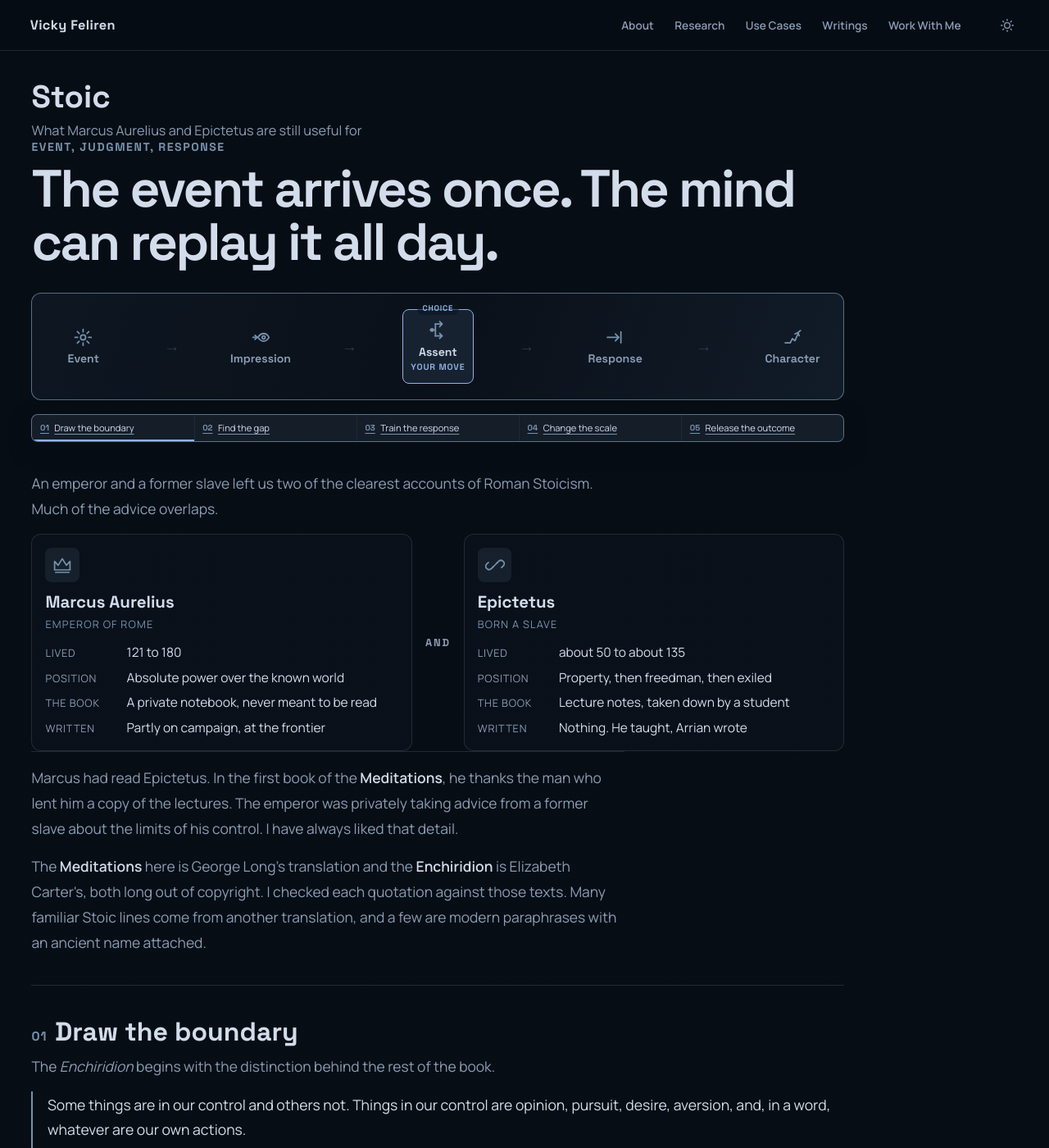
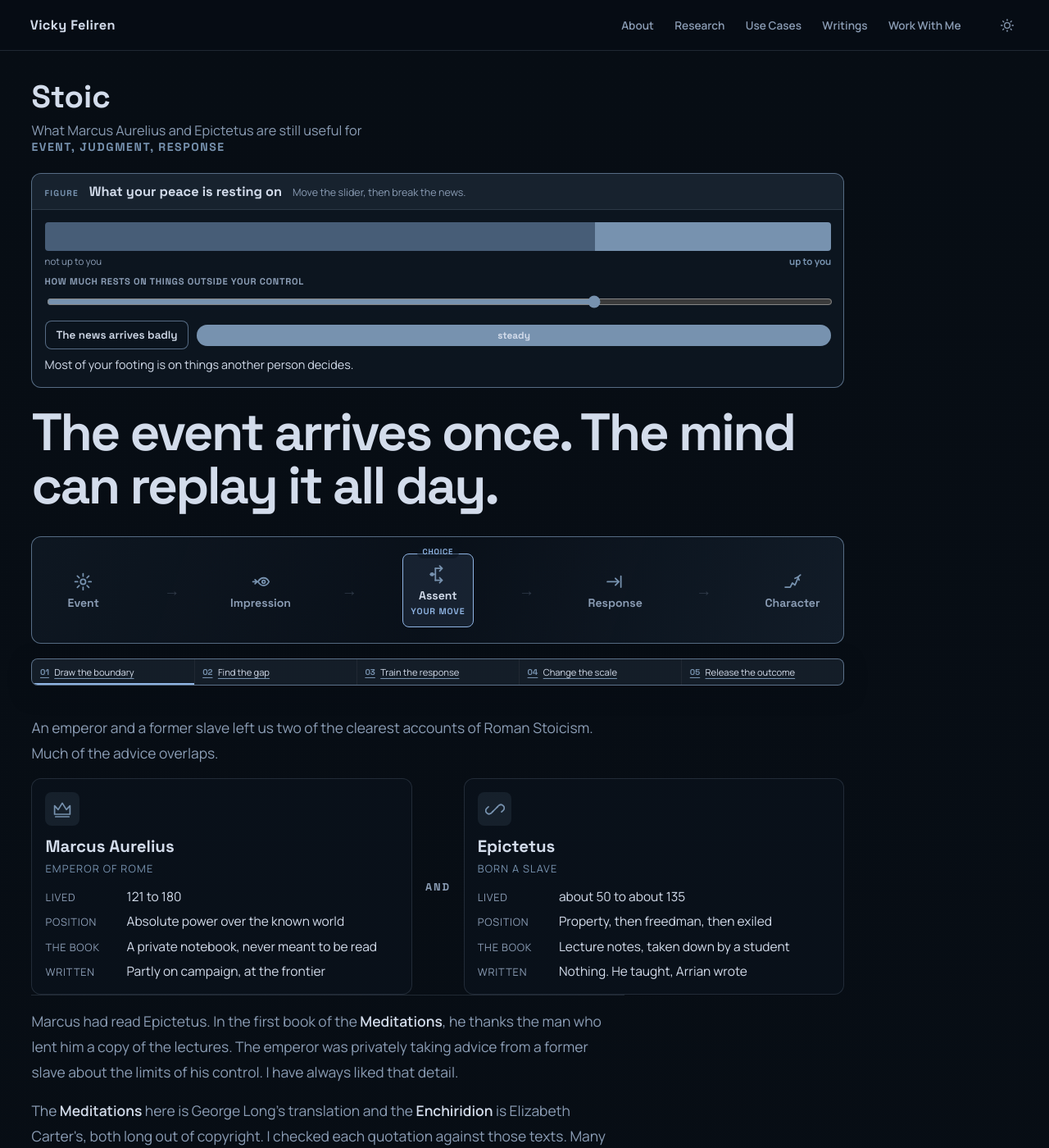
Before and after one commit to Feliren88/feliren88.github.io, a Jekyll site: the page built from _pages/stoic.md, in a window 1280 px wide and 1400 px high. Shown: the whole window at 82% size. Built offline with Jekyll 4.4.1, drawn with Linux system fonts in a browser that asks for light colours.

Commit message:
Add a working figure to the Stoic dichotomy section
The opening section states the split between what is up to you and what is not,
and had no way to try it. A slider now sets how much of your footing rests on
things another person decides, and a button lets the news arrive badly. What is
left standing is exactly the share that was yours to begin with.

Only this section needed one. An audit of the five interactive pages found nine
sections without a working figure; five were on the success and failure page
and are already done, and the rest were covered in the meantime by widgets
already in the working tree, so this is the last of them.

Numbers here are a demonstration, not a measurement.

Checked: all seven element ids resolve exactly once, the quote verifier passes,
and no existing copy is removed.

```diff
--- a/_pages/stoic.md
+++ b/_pages/stoic.md
@@ -20,6 +20,23 @@ extra_js: /js/components/stoic.js
      ═══════════════════════════════════════════════════════ -->
 <section class="st-part st-prose" id="two">
   <p class="st-kicker">Event, judgment, response</p>
+
+  <figure class="st-fig" id="stfig-rest">
+    <figcaption><span class="n">Figure</span><b>What your peace is resting on</b><em>Move the slider, then break the news.</em></figcaption>
+    <div class="st-fig-body">
+      <div class="sy-stack" aria-hidden="true">
+        <div class="sy-bar"><i class="sy-out" id="sy-out"></i><i class="sy-in" id="sy-in"></i></div>
+        <div class="sy-key"><span class="out">not up to you</span><span class="in">up to you</span></div>
+      </div>
+      <label class="st-fig-ctl"><span>How much rests on things outside your control</span>
+        <input type="range" id="sy-share" min="0" max="100" value="70" step="5"></label>
+      <div class="st-fig-row">
+        <button class="st-fig-btn" id="sy-shock" type="button">The news arrives badly</button>
+        <div class="sy-gauge"><i id="sy-gauge-fill"></i><span id="sy-gauge-lab">steady</span></div>
+      </div>
+      <p id="sy-say" role="status"></p>
+    </div>
+  </figure>
   <p class="st-lead">The event arrives once. The mind can replay it all day.</p>
   <div class="st-story-map" aria-label="Stoic visual model from event to character">
     {% assign st_story_labels = "Event,Impression,Assent,Response,Character" | split: "," %}
--- a/css/stoic.css
+++ b/css/stoic.css
@@ -583,3 +583,29 @@ body:has(.stoic) #pointcloud-bg,body:has(.stoic) .shape-toggle-btn{display:none!
   .sv-scale .fulcrum{justify-self:center}
 }
 .st-verdict-grid{display:grid;grid-template-columns:1fr 1fr;gap:.55rem}.st-verdict-grid button{padding:.8rem;border:1px solid var(--line);border-radius:var(--radius-md);background:var(--surface);color:var(--muted);text-align:left;cursor:pointer}.st-verdict-grid button b{display:block;margin-bottom:.25rem;color:var(--text);font:700 .86rem "Space Grotesk",sans-serif}.st-verdict-grid button span{font-size:.78rem;line-height:1.5}.st-verdict-grid button.is-on{border-color:var(--accent);background:color-mix(in srgb,var(--accent) 9%,var(--surface))}.st-verdict-read{min-height:2.8rem;margin:.7rem 0 0!important;padding:.65rem;border-left:3px solid var(--accent);color:var(--muted)!important;font-size:.8rem!important}@media(max-width:560px){.st-verdict-grid{grid-template-columns:1fr}}
+
+/* ── What your peace is resting on ────────────────────────
+   The split is the doctrine, so it is movable. Shift the footing onto things
+   outside your control, then let the news go badly and read what is left. */
+.st-fig{margin:1.4rem 0;border:1px solid var(--border-ui);border-radius:var(--radius-lg);background:color-mix(in srgb,var(--accent) 4%,var(--surface));overflow:hidden}
+.st-fig figcaption{display:flex;flex-wrap:wrap;align-items:baseline;gap:.45rem .8rem;padding:.7rem .95rem;border-bottom:1px solid var(--line);background:color-mix(in srgb,var(--accent) 10%,transparent)}
+.st-fig figcaption .n{font:700 .64rem "Space Grotesk",sans-serif;letter-spacing:.12em;text-transform:uppercase;color:var(--accent)}
+.st-fig figcaption b{font:700 1.02rem "Space Grotesk",sans-serif;color:var(--text)}
+.st-fig figcaption em{font-style:normal;font-size:.78rem;color:var(--muted)}
+.st-fig-body{padding:.95rem}
+.st-fig-ctl{display:grid;gap:.25rem;margin:.6rem 0}
+.st-fig-ctl span{font:700 .7rem "Space Grotesk",sans-serif;letter-spacing:.06em;text-transform:uppercase;color:var(--muted)}
+.st-fig-ctl input[type=range]{width:100%;height:1.5rem;accent-color:var(--accent);cursor:pointer}
+.st-fig-row{display:flex;flex-wrap:wrap;align-items:center;gap:.6rem;margin:.5rem 0}
+.st-fig-btn{padding:.5rem .8rem;border:1px solid var(--border-ui);border-radius:var(--radius-md);background:var(--surface);color:var(--text);font:600 .84rem "Space Grotesk",sans-serif;cursor:pointer}
+.st-fig-btn:hover{border-color:var(--accent)}
+.sy-bar{display:flex;height:2.2rem;border-radius:var(--radius-sm);overflow:hidden}
+.sy-bar i{display:block;transition:width .18s ease}
+.sy-out{background:color-mix(in srgb,var(--cta) 45%,transparent)}
+.sy-in{background:var(--accent)}
+.sy-key{display:flex;justify-content:space-between;margin-top:.3rem;font-size:.72rem;color:var(--muted)}
+.sy-key .in{color:var(--accent);font-weight:700}
+.sy-gauge{position:relative;flex:1 1 12rem;height:1.6rem;border-radius:999px;background:color-mix(in srgb,var(--muted) 16%,transparent);overflow:hidden}
+.sy-gauge i{position:absolute;inset:0 auto 0 0;background:var(--accent);transition:width .3s ease}
+.sy-gauge span{position:absolute;inset:0;display:grid;place-items:center;font:700 .74rem "Space Grotesk",sans-serif;color:var(--text)}
+#sy-say{margin:.5rem 0 0!important;font-size:.9rem!important;line-height:1.55;color:var(--text)!important}
--- a/js/components/stoic.js
+++ b/js/components/stoic.js
@@ -911,6 +911,44 @@
     });
   }
 
+
+  /* ══ What your peace is resting on ═════════════════════
+     The split is the whole doctrine, so it should be movable. Put more of your
+     footing on things you do not control, then let the news go badly and watch
+     what is left standing. */
+  function restFigure() {
+    var share = $('#sy-share');
+    if (!share) return;
+    var shocked = false;
+    function paint() {
+      var out = +share.value, inn = 100 - out;
+      $('#sy-out').style.width = out + '%';
+      $('#sy-in').style.width = inn + '%';
+      var left = shocked ? inn : 100;
+      var fill = $('#sy-gauge-fill');
+      if (fill) fill.style.width = left + '%';
+      var lab = $('#sy-gauge-lab');
+      if (lab) lab.textContent = shocked ? left + ' left standing' : 'steady';
+      var say = $('#sy-say');
+      if (!say) return;
+      say.textContent = !shocked
+        ? (out >= 70 ? 'Most of your footing is on things another person decides.'
+           : out >= 35 ? 'Some of it is outside your hands.'
+           : 'Almost all of it is on your own conduct.')
+        : (left <= 30 ? 'The news took most of it, because most of it was never yours.'
+           : left >= 70 ? 'The news landed and the footing held.'
+           : 'Part of it went with the news.');
+    }
+    share.addEventListener('input', function () { paint(); });
+    var btn = $('#sy-shock');
+    if (btn) btn.addEventListener('click', function () {
+      shocked = !shocked;
+      btn.textContent = shocked ? 'Reset' : 'The news arrives badly';
+      paint();
+    });
+    paint();
+  }
+
   function narrativeRail() {
     var links = $$('.st-story-rail a');
     if (!links.length || !('IntersectionObserver' in window)) return;
@@ -931,7 +969,7 @@
   }
 
   function init() {
-    [progress, narrativeRail, sorter, machine, triad, consoleSearch, cards, zoom, premeditate, fame, corpus, dayArc, passageViz, verdict]
+    [progress, narrativeRail, sorter, machine, triad, consoleSearch, cards, zoom, premeditate, fame, corpus, dayArc, passageViz, verdict, restFigure]
       .forEach(function (fn) {
         try { fn(); } catch (e) { /* one broken widget must not take the page down */ }
       });
```
